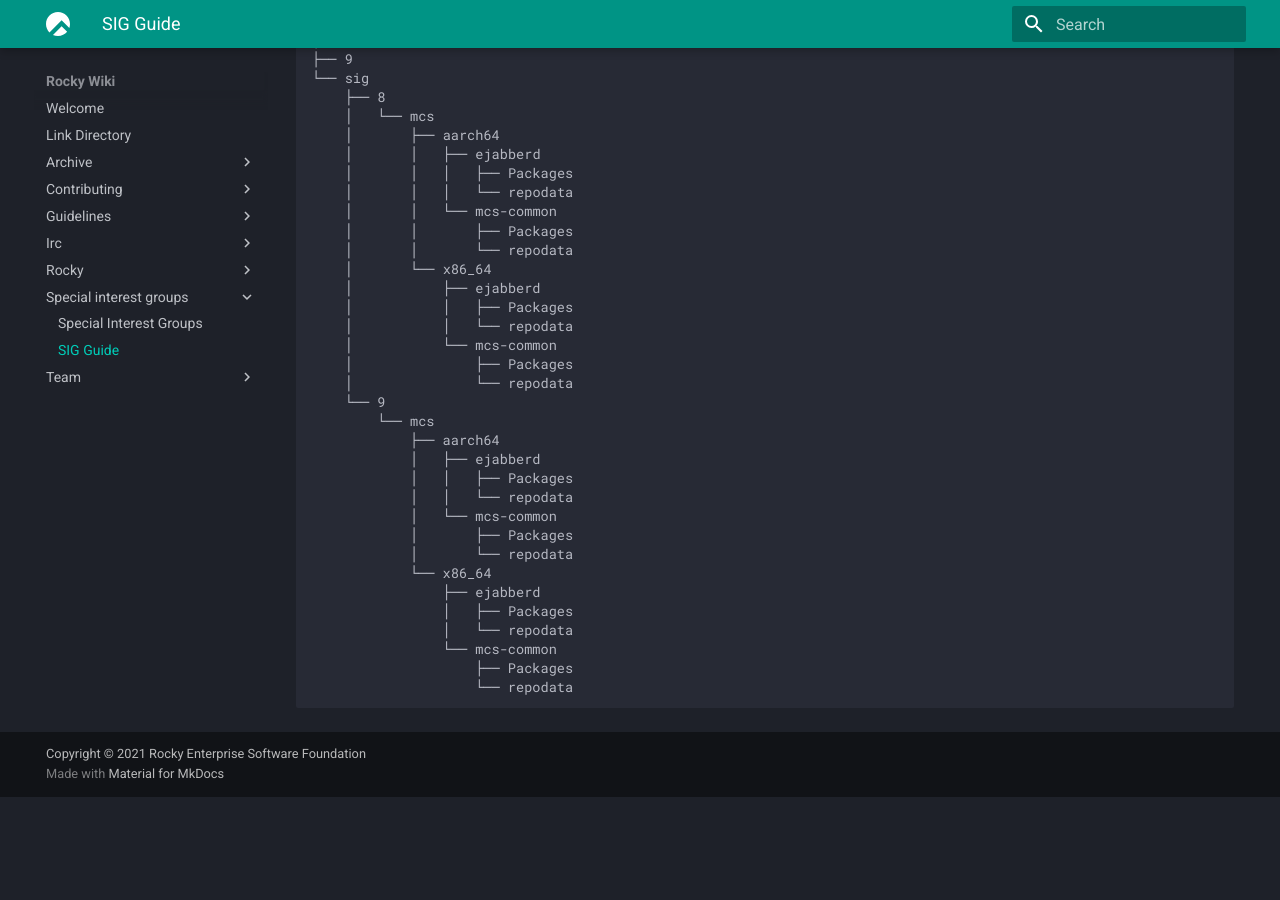
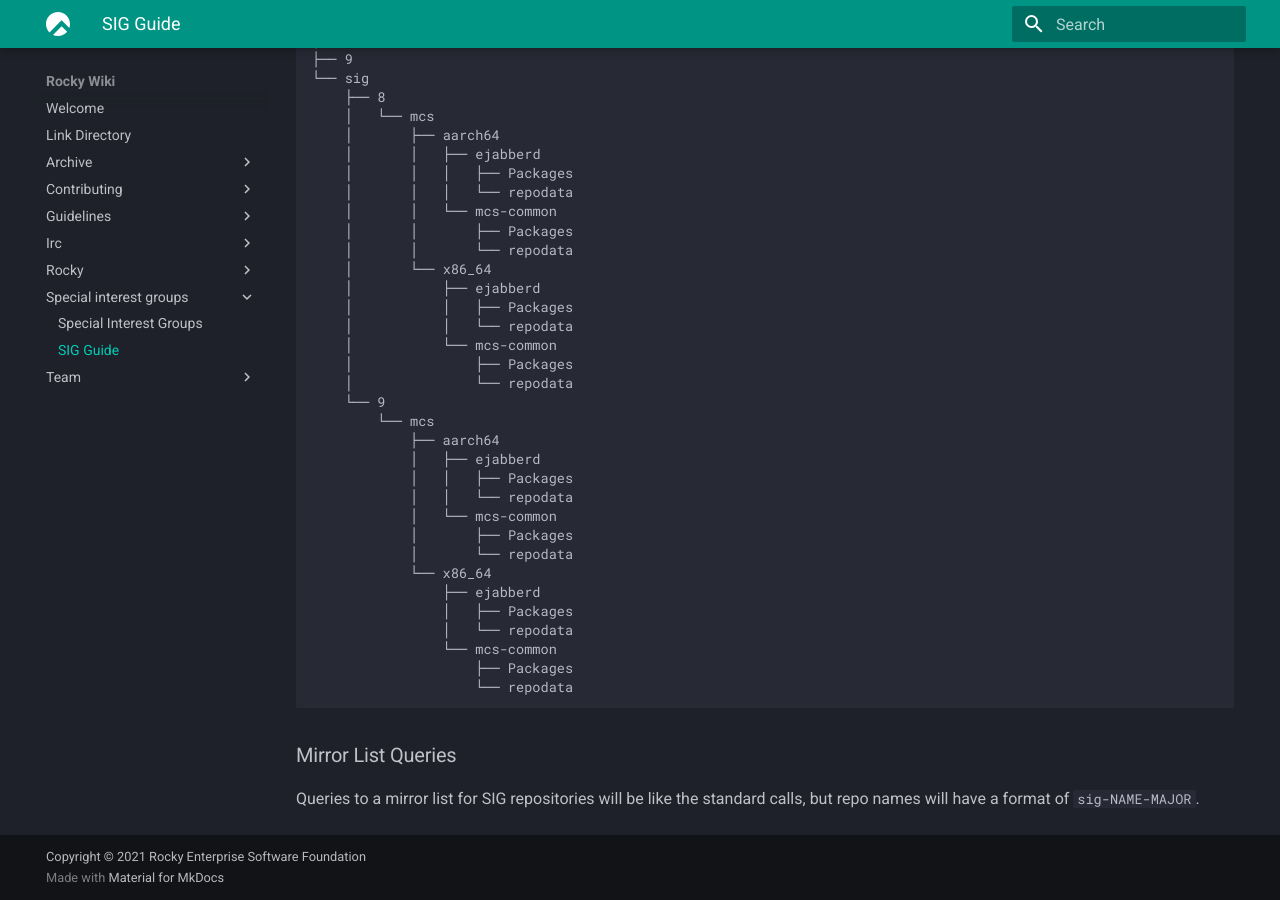
Before and after one commit to rocky-linux/wiki.rockylinux.org, an MkDocs documentation site: the page built from docs/special_interest_groups/sig_guide.md, in a window 1280 px wide and 900 px high, scrolled down 5655 px. Built offline with MkDocs 1.6.1 and Material for MkDocs 9.7.7, drawn with Linux system fonts in a browser that asks for light colours; before the commit the page ends 6452 px from its top, so only the background shows below that.

Commit message:
add mirror list query

````diff
--- a/docs/special_interest_groups/sig_guide.md
+++ b/docs/special_interest_groups/sig_guide.md
@@ -234,3 +234,7 @@
                     ├── Packages
                     └── repodata
 ```
+
+### Mirror List Queries
+
+Queries to a mirror list for SIG repositories will be like the standard calls, but repo names will have a format of `sig-NAME-MAJOR`.
````
